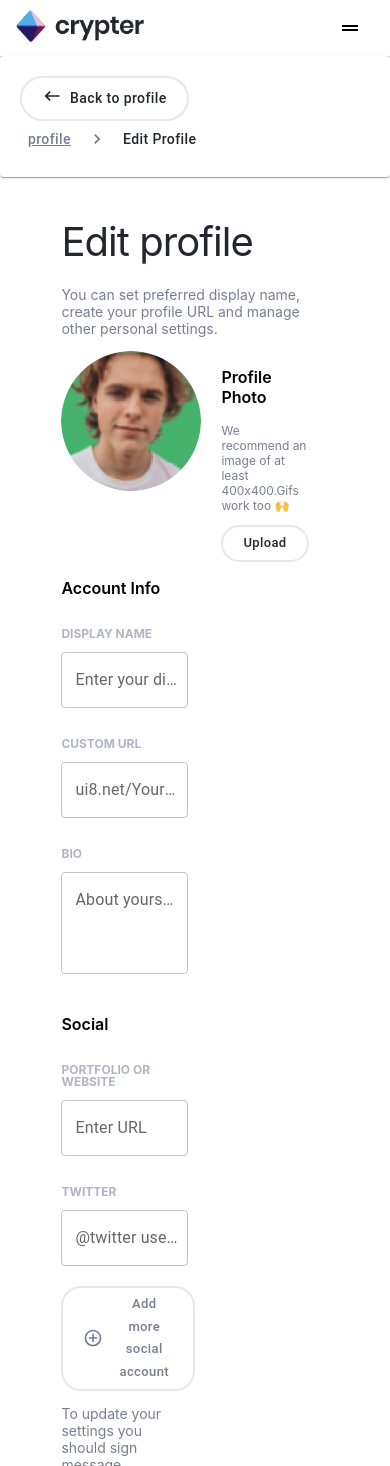
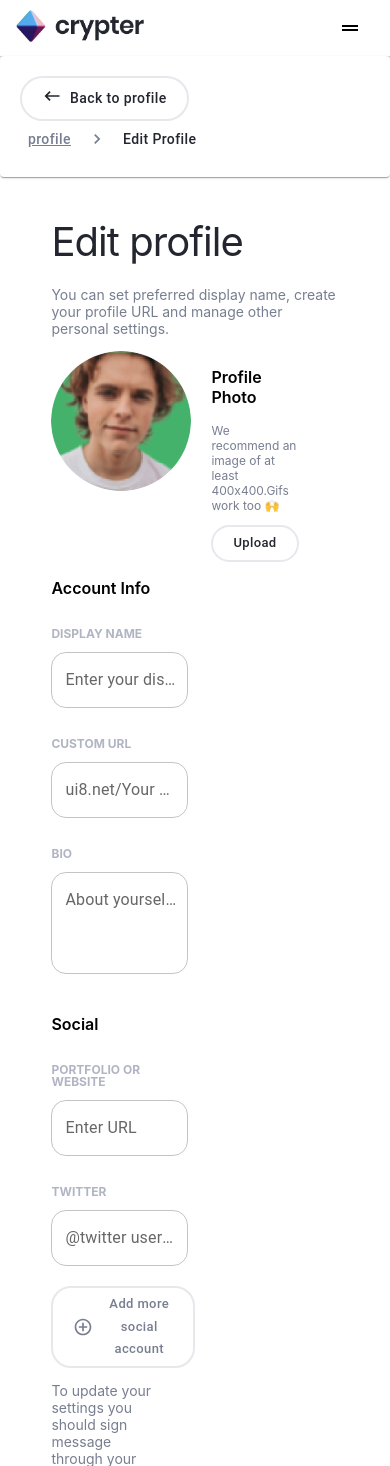
Before and after one commit to sahilgundecha/crypter, a React (Create React App) app: page /EditProfilePage in a window 390 px wide. Shown: the top 1466 px of the page. Built offline with nearby package versions, Linux system fonts and the light colour scheme.

Commit message:
modified

```diff
--- a/src/Pages/EditProfilePage/EditProfilePage.css
+++ b/src/Pages/EditProfilePage/EditProfilePage.css
@@ -33,11 +33,12 @@
 .ProfileGrid{
     display: flex;
     width: 50%;
-    padding-right: 20px;
+    padding-right: 40px;
 }
 .AccountInfoStyle{
     width: 50%;
     padding-left: 20px;
+    display: flex;
 }
 .labelStyling{
     margin-bottom: 12px;
@@ -51,12 +52,23 @@
     display: flex;
 
 }
+.css-9ddj71-MuiInputBase-root-MuiOutlinedInput-root {
+    border-radius: 15px !important ;
+}
+.css-dpjnhs-MuiInputBase-root-MuiOutlinedInput-root {
+    border-radius: 15px !important;
+
+}
 @media (max-width:1100px){
     .EditPageContent{
         display: block;
 
     }
-    .AccountInfoStyle{
+    .ProfileGrid{
+        width:80%
+
+    }
+     .AccountInfoStyle{
         display: flex;
     }
 }
--- a/src/Pages/EditProfilePage/EditProfilePage.tsx
+++ b/src/Pages/EditProfilePage/EditProfilePage.tsx
@@ -42,7 +42,7 @@ export default function EditProfilePage() {
         </Button>
       </Paper>
       <Grid className="headDiv">
-        <Grid>
+        <Grid className="ProfileSectionStyle">
           <p className="EditPageHeading">Edit profile</p>
           <p className="EditPagepara">
             You can set preferred display name, create your profile URL and
@@ -104,14 +104,6 @@ export default function EditProfilePage() {
 
             </FormControl>
 
-            {/* <FormControl className="AccountInfoStyle">
-            <p style={{fontSize:"16px",fontWeight:"600",marginBottom:"0px"}}>Social</p>
-            <p className="labelStyling" style={{marginTop:"30px"}}>zy</p>
-            <TextField label="Enter your display name" sx={{width:"95%",borderRadius:"20px !important"}}/>
-            <p className="labelStyling" style={{marginTop:"30px"}}>CUSTOM URL</p>
-            <TextField label="ui8.net/Your custom URL" sx={{width:"95%",borderRadius:"20px !important"}}/>
-            </FormControl> */}
-
           </Grid>
         </Grid>
       </Grid>
```
